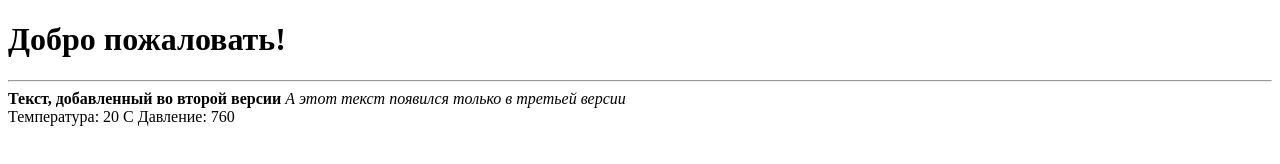
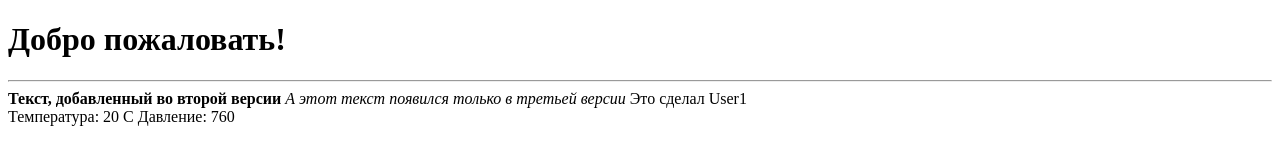
Before and after one commit to SU-Nesterenko/SiteSample, a plain HTML site: page index.htm in a window 1280 px wide. Drawn offline with Linux system fonts and the light colour scheme.

Commit message:
User1 что-то сделал

```diff
--- a/index.htm
+++ b/index.htm
@@ -7,6 +7,7 @@
 		<hr/>
 		<b>Текст, добавленный во второй версии</b>
 		<i>А этот текст появился только в третьей версии</i>
+		Это сделал User1
 		<div>
 			<span class="temp">
 				Температура: 20 C
```
